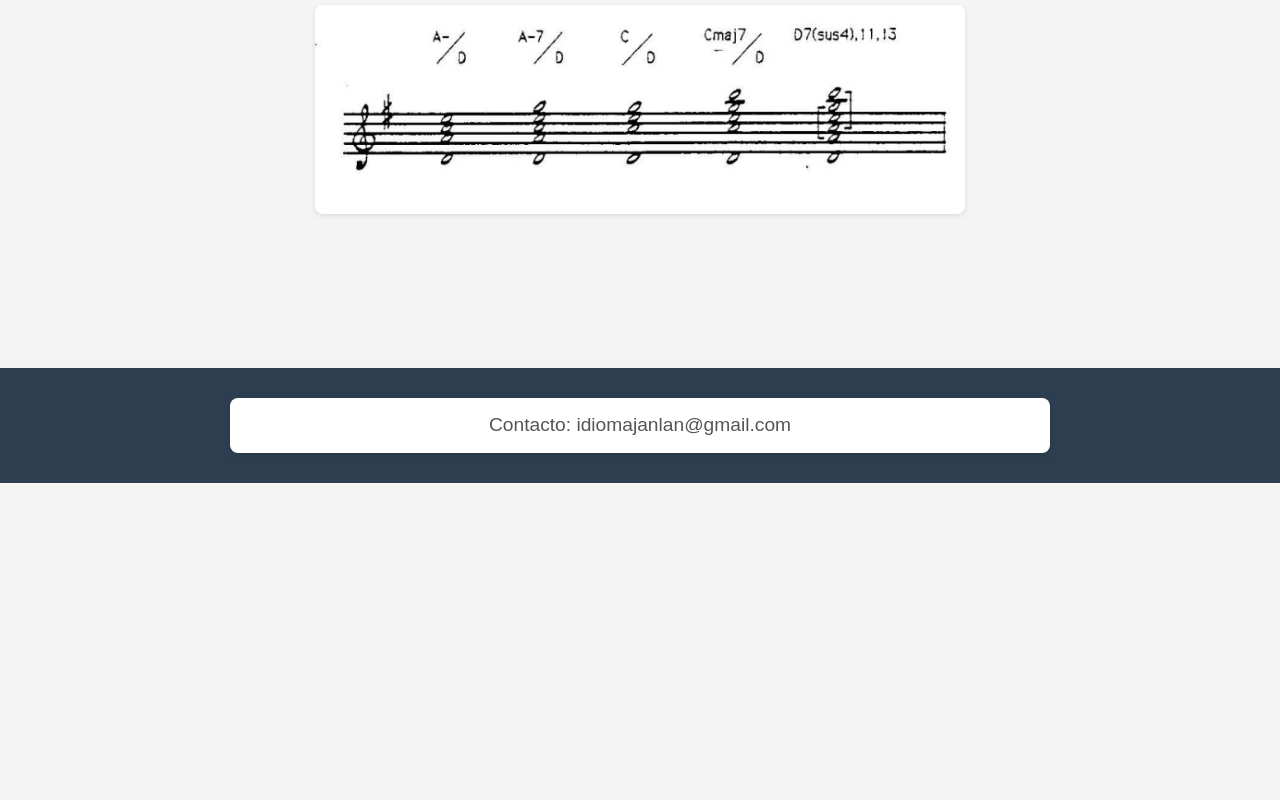
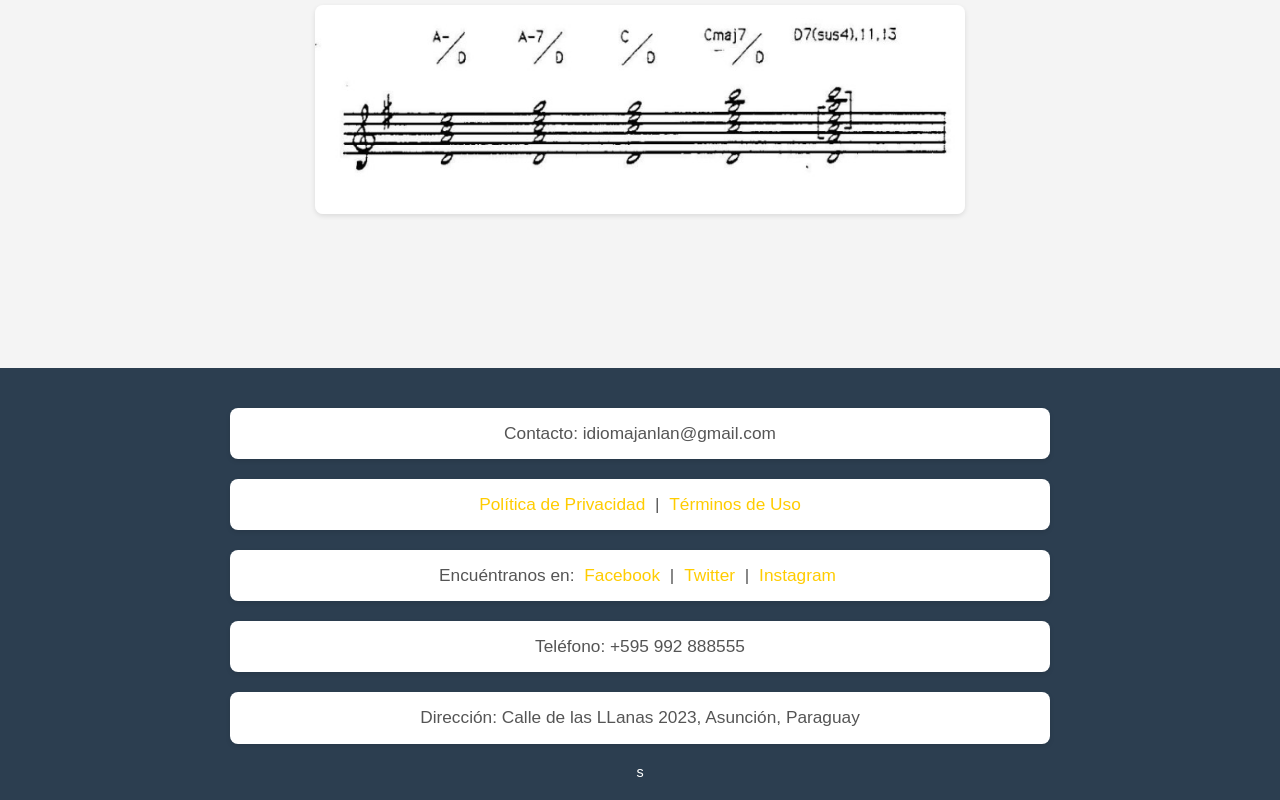
Before and after one commit to JanLan7/ClasesGratis, a plain HTML site: page armonia.html in a window 1280 px wide. Shown: the part 4080-4880 px from the top of the page. Before the commit the page ends 4563 px from the top, so only its background shows below. Drawn offline with Linux system fonts and the light colour scheme.

Commit message:
muchos mas cambios

```diff
--- a/armonia.html
+++ b/armonia.html
@@ -49,6 +49,14 @@
 
     <footer>
         <p>Contacto: idiomajanlan@gmail.com</p>
+        <p><a href="privacidad.html">Política de Privacidad</a> | <a href="terminos.html">Términos de Uso</a></p>
+        <p>Encuéntranos en:
+            <a href="https://facebook.com" target="_blank">Facebook</a> |
+            <a href="https://twitter.com" target="_blank">Twitter</a> |
+            <a href="https://instagram.com" target="_blank">Instagram</a>
+        </p>
+        <p>Teléfono: +595 992 888555</p>
+        <p>Dirección: Calle de las LLanas 2023, Asunción, Paraguay</p>s
     </footer>
 </body>
 </html>
--- a/stilo.css
+++ b/stilo.css
@@ -36,10 +36,19 @@ footer{
     background-color: #2c3e50;
     color: white;
     text-align: center;
-    padding: 10px 0;
+    padding: 20px 0;
     position: relative;
-    bottom: 0;
     width: 100%;
+    font-size: 0.9em;
+}
+footer a{
+    color: #ffcc00;
+    text-decoration: none;
+    margin: 0 5px;
+}
+
+footer a:hover{
+    text-decoration:underline;
 }
 p{
     font-size: 1.2em;
```
Also changed, not shown: arreglos.html (+8 -0 lines), composicion.html (+8 -0 lines), index.html (+8 -0 lines), teoria.html (+8 -0 lines).
